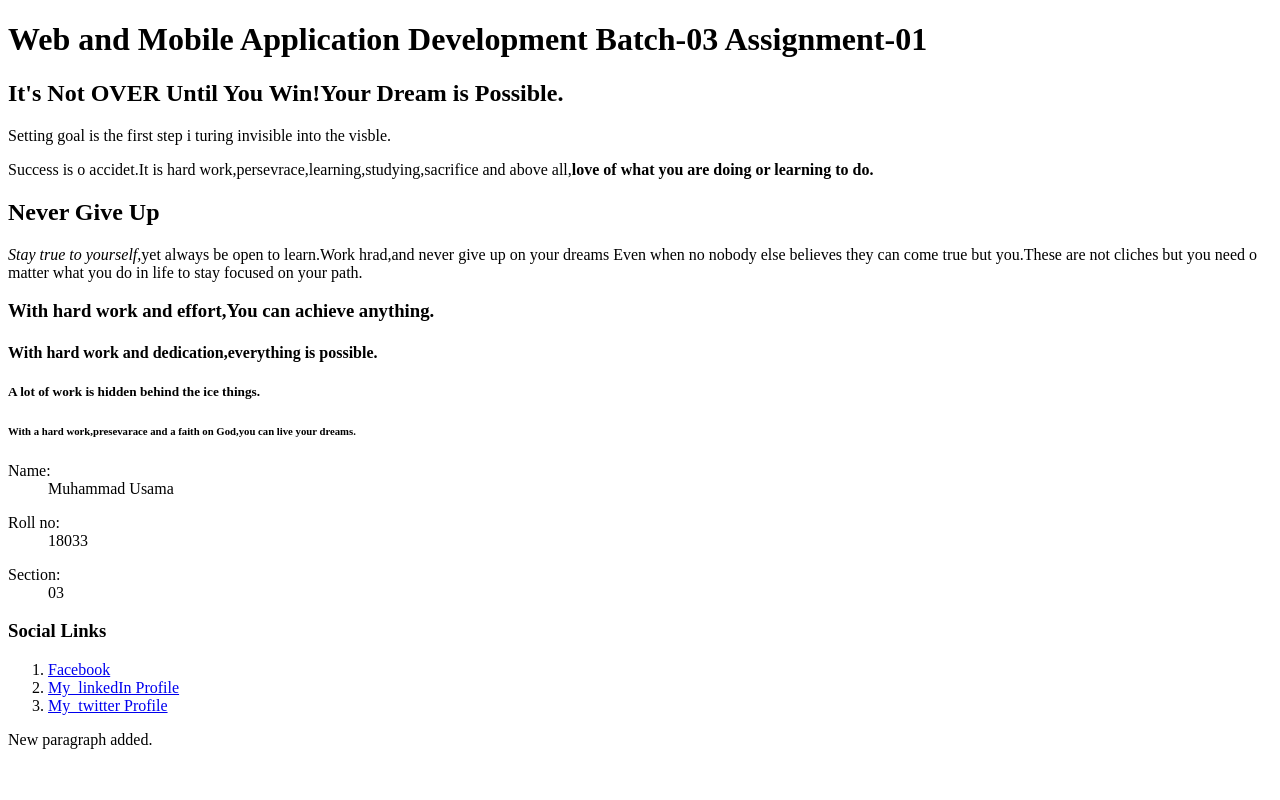
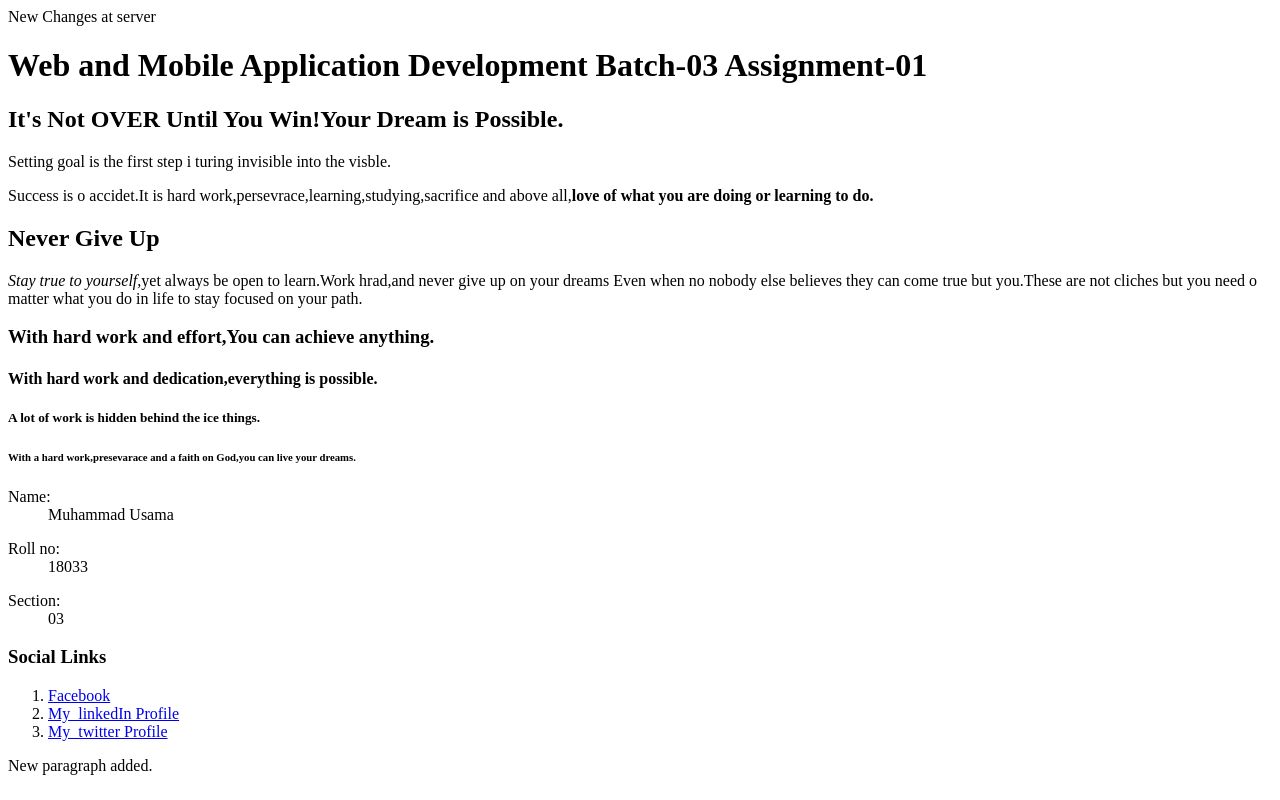
Before and after one commit to usamarazzaq4300/Assignment-1, a plain HTML site: page index.html in a window 1280 px wide. Drawn offline with Linux system fonts and the light colour scheme.

Commit message:
update index.html at server

```diff
--- a/index.html
+++ b/index.html
@@ -4,6 +4,7 @@
         <title>Assignment-1</title>
     </head>
     <body>
+        New Changes at server
         <h1>Web and Mobile Application Development Batch-03 Assignment-01</h1>
         <h2>It's Not OVER Until You Win!Your Dream is Possible.</h2>
         <p>Setting goal is the first step i turing invisible into the visble.</p>
```
